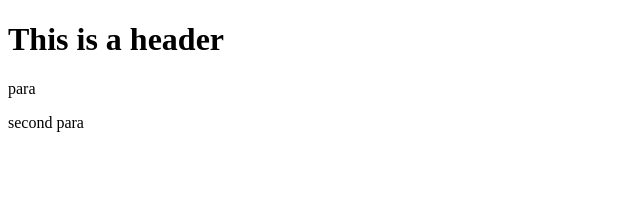
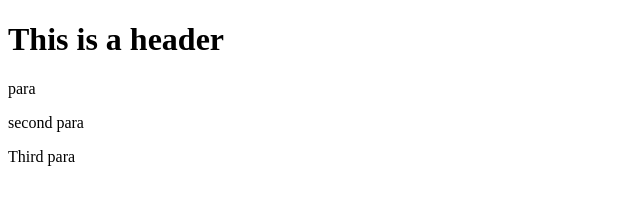
Before and after one commit to ReubenDsouza/git-test, a website: page index.html in a window 1280 px wide. Shown: the full height of the page, 0-640 px from the left. Drawn offline with Linux system fonts and the light colour scheme.

Commit message:
fourth commit

```diff
--- a/index.html
+++ b/index.html
@@ -6,5 +6,6 @@
     <h1>This is a header</h1>
     <p>para</p>
     <p>second para</p>
+    <p>Third para</p>
   </body>
 </html>
```
Also changed, not shown: package.json (added, +24 -0 lines), 3 other files.
